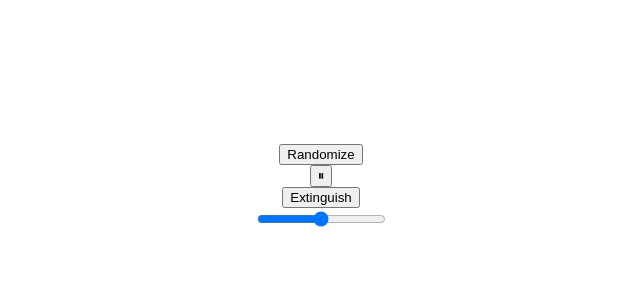
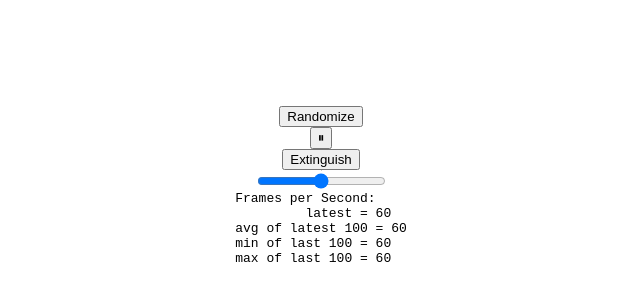
Before and after one commit to LeakyBucket/wasm-life, a website built with webpack: page www/index.html in a window 1280 px wide. Shown: the part 222-522 px from the top of the page, without its empty margins (327-967 px from the left). Built offline with nearby package versions, Linux system fonts and the light colour scheme; what wasm-game-of-life would draw is missing.

Commit message:
Adding some metrics

```diff
--- a/www/index.html
+++ b/www/index.html
@@ -16,6 +16,11 @@
         align-items: center;
         justify-content: center;
       }
+
+      #fps {
+        white-space: pre;
+        font-family: monospace;
+      }
     </style>
   </head>
   <body>
@@ -25,6 +30,7 @@
     <button id="extinguish">Extinguish</button>
     <canvas id="game-of-life-canvas"></canvas>
     <input id="frame-length" type="range"></input>
+    <div id="fps"></div>
     <script src="./bootstrap.js"></script>
   </body>
 </html>
--- a/www/index.js
+++ b/www/index.js
@@ -57,6 +57,8 @@ const pause = () => {
 }
 
 const renderLoop = () => {
+  fps.render();
+
   let i = 0;
 
   for(i=0; i < frameLength; i++) {
@@ -152,6 +154,49 @@ canvas.addEventListener("click", event => {
   drawCells();
 })
 
+const fps = new class {
+  constructor() {
+    this.fps = document.getElementById("fps");
+    this.frames = [];
+    this.lasFrameTimeStamp = performance.now();
+  }
+
+  render() {
+    // Convert the delta time since the last frame render into a measure
+    // of frames per second.
+    const now = performance.now();
+    const delta = now - this.lastFrameTimeStamp;
+    this.lastFrameTimeStamp = now;
+    const fps = 1 / delta * 1000;
+
+    // Save only the latest 100 timings.
+    this.frames.push(fps);
+    if (this.frames.length > 100) {
+      this.frames.shift();
+    }
+
+    // Find the max, min and mean of our 100 latest timings.
+    let min = Infinity;
+    let max = -Infinity;
+    let sum = 0;
+    for (let i = 0; i < this.frames.length; i++) {
+      sum += this.frames[i];
+      min = Math.min(this.frames[i], min);
+      max = Math.max(this.frames[i], max);
+    }
+    let mean = sum / this.frames.length;
+
+    // Render the statistics.
+    this.fps.textContent = `
+Frames per Second:
+         latest = ${Math.round(fps)}
+avg of latest 100 = ${Math.round(mean)}
+min of last 100 = ${Math.round(min)}
+max of last 100 = ${Math.round(max)}
+`.trim();
+  }
+};
+
 drawGrid();
 drawCells();
 play();
```
Also changed, not shown: 1 other file.
